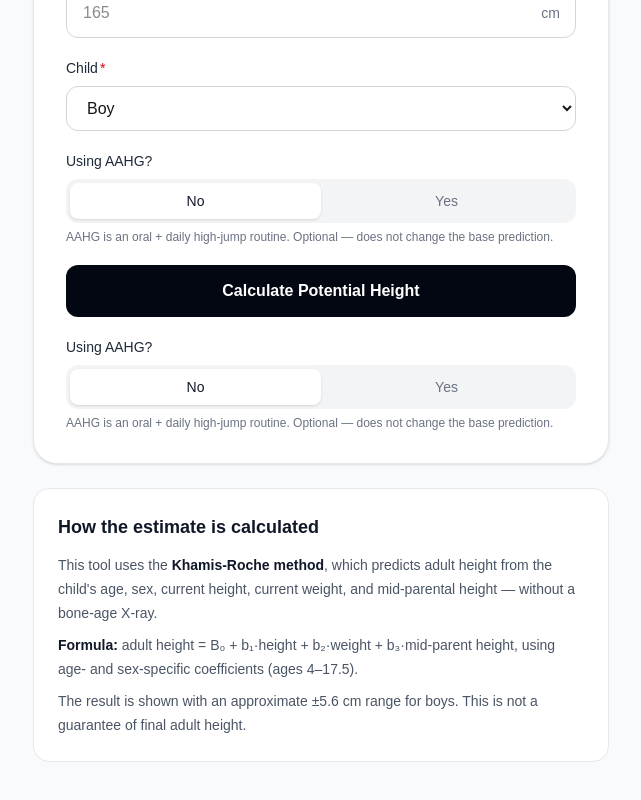
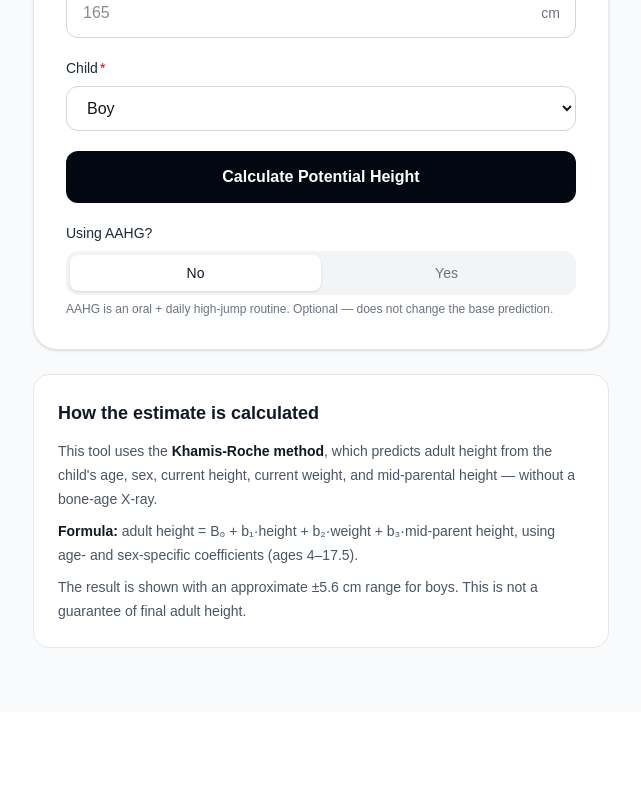
Before and after one commit to ahtishamgoodtogo/child-height-calculator, a Next.js app: page / in a window 1280 px wide. Shown: the part 826-1626 px from the top of the page, without its empty margins (319-960 px from the left). After the commit the page ends 1538 px from the top, so only its background shows below. Built offline with nearby package versions, Linux system fonts and the light colour scheme.

Commit message:
Changes (#6)
* added new fields

* required fields

* added aahg

* update field

* updated

```diff
--- a/app/page.tsx
+++ b/app/page.tsx
@@ -863,44 +863,6 @@ export default function ChildHeightCalculatorPage() {
               )}
             </div>
 
-            {/* Using AAHG (optional) */}
-            <div>
-              <p className="mb-2 text-sm font-medium text-gray-800">
-                Using AAHG?
-              </p>
-
-              <div className="grid grid-cols-2 rounded-xl bg-gray-100 p-1">
-                <button
-                  type="button"
-                  onClick={() => setUsingAAHG(false)}
-                  className={`rounded-lg px-4 py-2 text-sm font-medium transition ${
-                    !usingAAHG
-                      ? "bg-white text-gray-900 shadow-sm"
-                      : "text-gray-500 hover:text-gray-900"
-                  }`}
-                >
-                  No
-                </button>
-
-                <button
-                  type="button"
-                  onClick={() => setUsingAAHG(true)}
-                  className={`rounded-lg px-4 py-2 text-sm font-medium transition ${
-                    usingAAHG
-                      ? "bg-white text-gray-900 shadow-sm"
-                      : "text-gray-500 hover:text-gray-900"
-                  }`}
-                >
-                  Yes
-                </button>
-              </div>
-
-              <p className="mt-1.5 text-xs text-gray-500">
-                AAHG is an oral + daily high-jump routine. Optional — does not
-                change the base prediction.
-              </p>
-            </div>
-
             <button
               type="button"
               onClick={calculateHeight}
```
